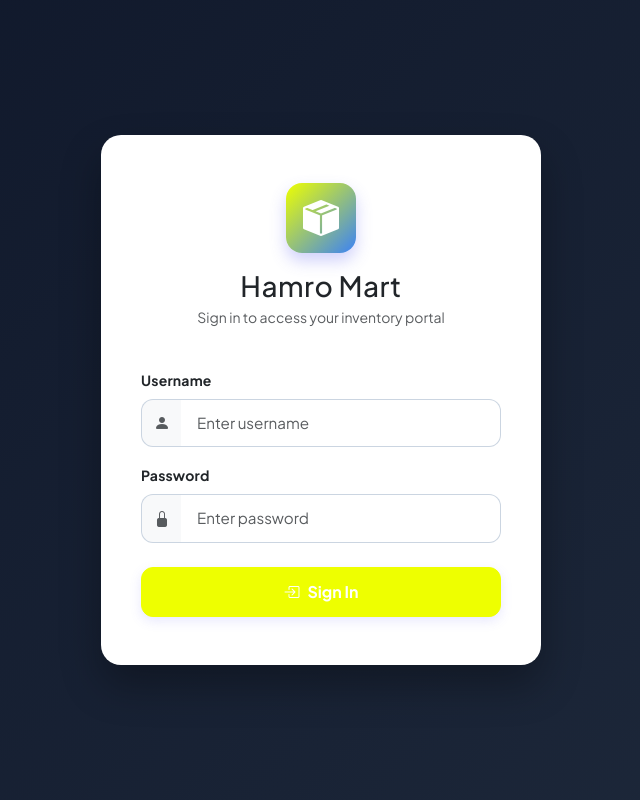
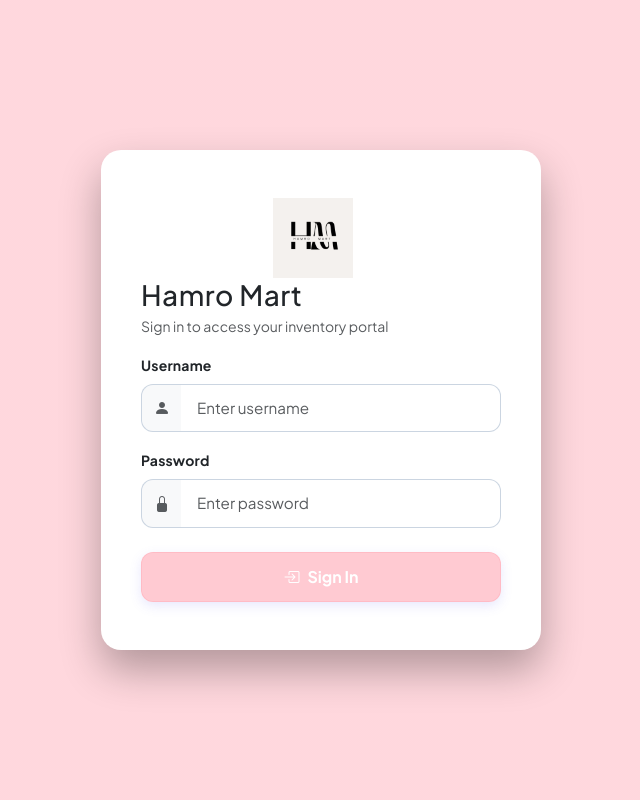
Before and after one commit to sukrishduwal/hamromart-aftermid, a Django app: page /login/ in a window 1280 px wide. Shown: the whole page, without its empty margins (319-959 px from the left). Run offline with Django 5.2, Linux system fonts and the light colour scheme.

Commit message:
fix:fixed login page

```diff
--- a/templates/accounts/login.html
+++ b/templates/accounts/login.html
@@ -1,3 +1,4 @@
+{% load static %}
 <!DOCTYPE html>
 <html lang="en">
 
@@ -17,10 +18,10 @@
 
     <style>
         :root {
-            --primary: #eeff00; /* Indigo */
-            --primary-hover: #03c8fe;
-            --bg-start: #0f172a; /* Slate 900 */
-            --bg-end: #1e293b; /* Slate 800 */
+            --primary: #ffb6c1b9;
+            --primary-hover: #ffffff;
+            --bg-start: #ffb6c18a;
+            --bg-end: #ffb6c18a;
             --font-family: 'Plus Jakarta Sans', sans-serif;
         }
 
@@ -93,18 +94,24 @@
             font-size: 2.25rem;
             box-shadow: 0 8px 16px rgba(99, 102, 241, 0.3);
         }
+
+        .logo-img {
+            width: 80px;
+            height: 80px;
+            object-fit: contain;
+            display: block;
+            margin: 0 auto;
+        }
     </style>
 </head>
 
 <body>
     <div class="card login-card">
-        <div class="text-center mb-4">
-            <div class="logo-icon mb-3">
-                <i class="bi bi-box-seam-fill"></i>
-            </div>
+            <a class="d-inline-block me-3 ">
+                <img src="{% static 'images/logo.png' %}" alt="Clothing Mart Logo" class="logo-img">
+            </a>
             <h3 class="fw-extrabold text-dark mb-1" style="letter-spacing: 0.5px;">Hamro Mart</h3>
             <p class="text-muted small">Sign in to access your inventory portal</p>
-        </div>
 
         <form method="post">
             {% csrf_token %}
```
Also changed, not shown: db.sqlite3.
